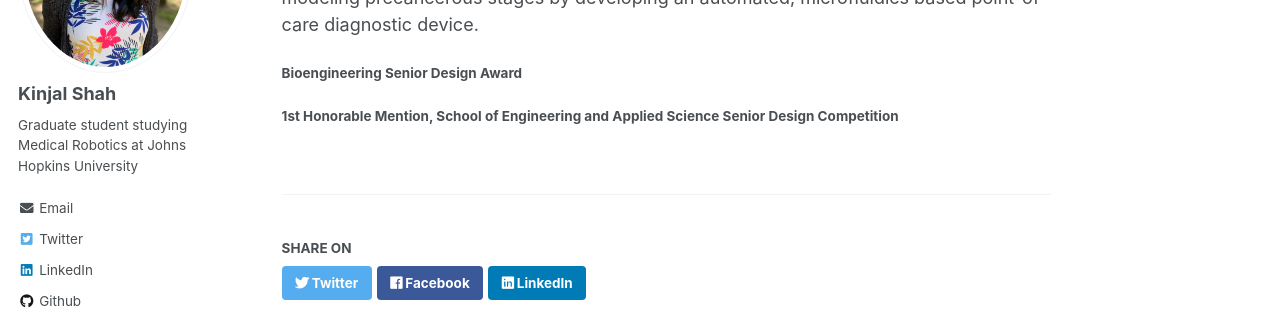
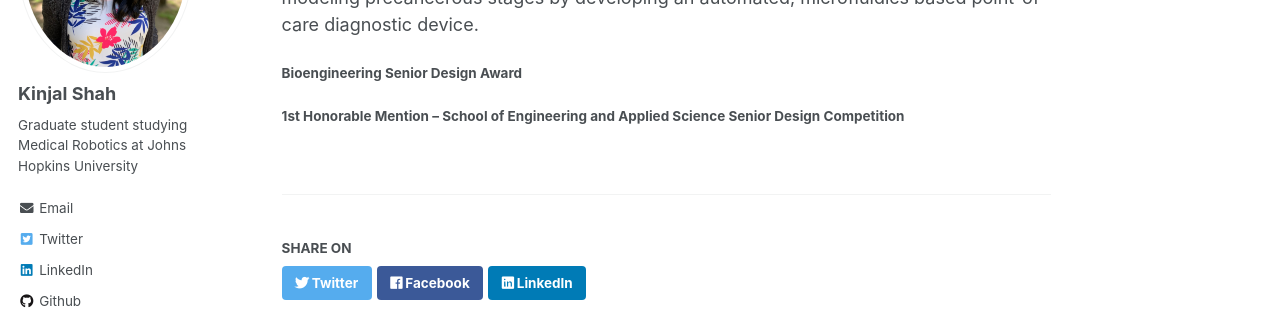
Before and after one commit to kinjmshah/kinjmshah.github.io, a Jekyll site: the page built from _portfolio/UPennSeniorDesign.md, in a window 1280 px wide. Shown: the part 258-567 px from the top of the page. Built offline with Jekyll 4.4.1, drawn with Linux system fonts in a browser that asks for light colours.

```diff
--- a/_portfolio/UPennSeniorDesign.md
+++ b/_portfolio/UPennSeniorDesign.md
@@ -6,4 +6,4 @@ permalink: /portfolio/UPennSeniorDesign
 Detected pancreatic cancer cell derived exosomes from human serum at concentrations modeling precancerous stages by developing an automated, microfluidics based point-of-care diagnostic device.
 
 #### Bioengineering Senior Design Award
-#### 1st Honorable Mention, School of Engineering and Applied Science Senior Design Competition
+#### 1st Honorable Mention -- School of Engineering and Applied Science Senior Design Competition
```
